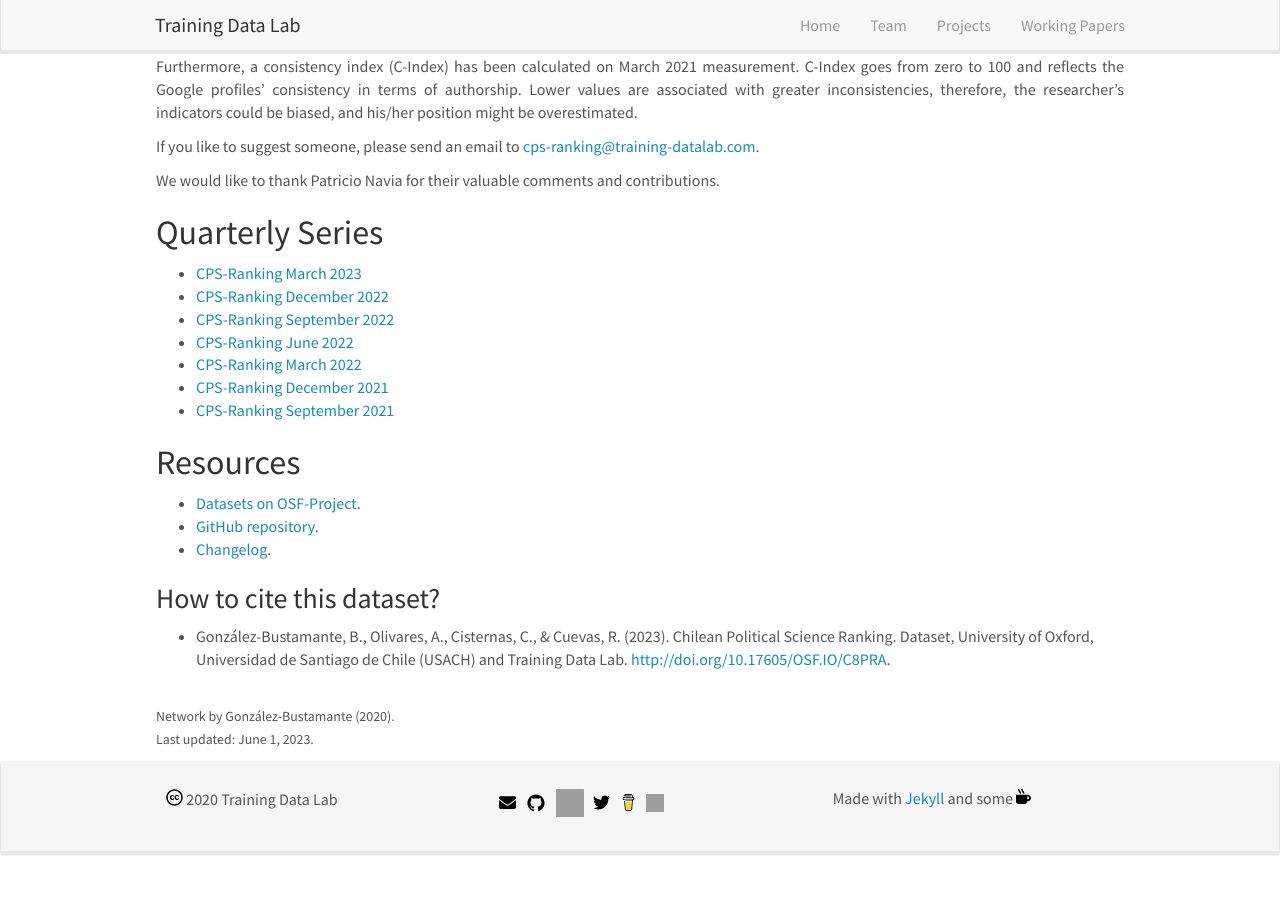
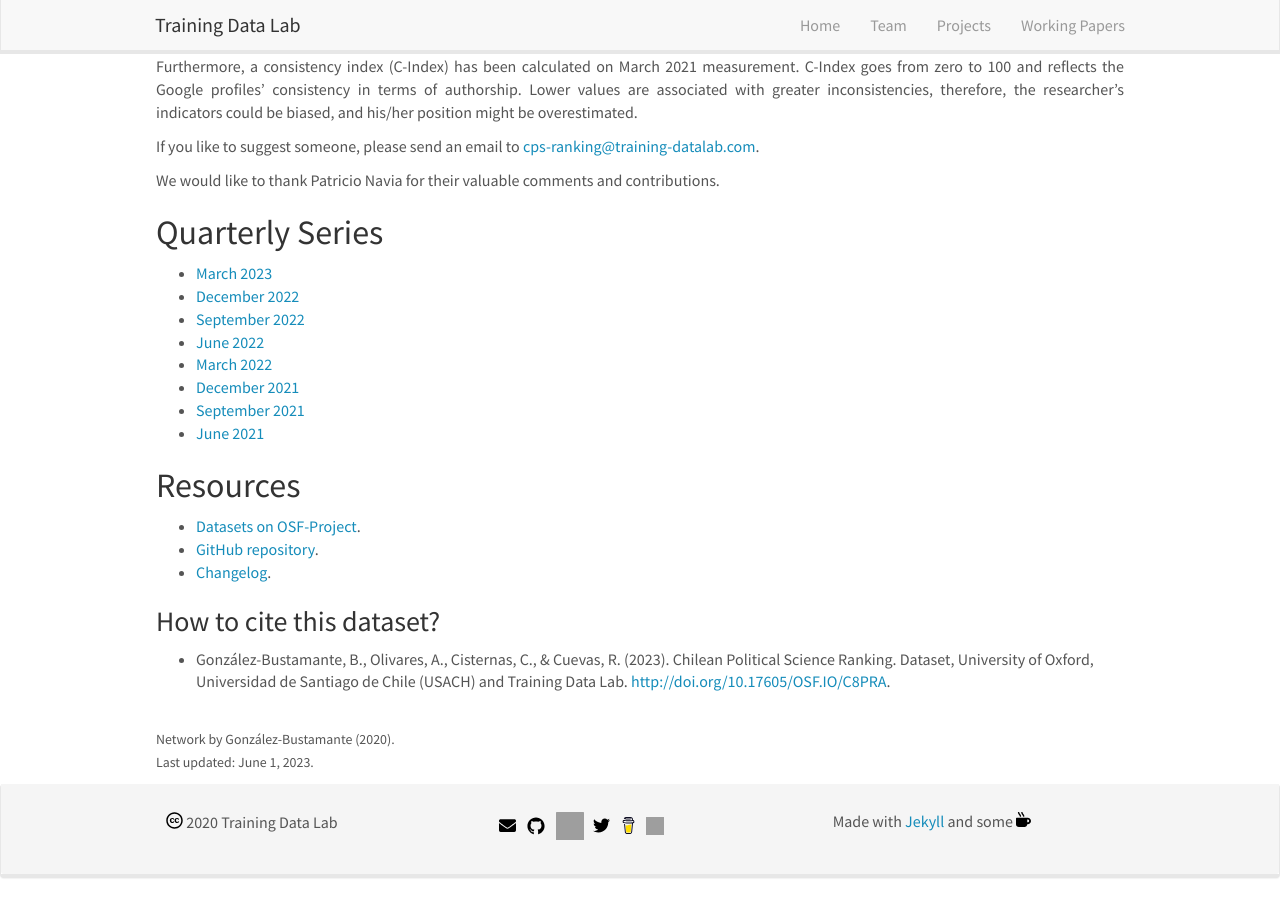
Before and after one commit to training-datalab/old-training-datalab.com, a Jekyll site: the page built from _pages/cps-ranking.md, in a window 1280 px wide and 900 px high, scrolled down 565 px. Built offline with Jekyll 4.4.1, drawn with Linux system fonts in a browser that asks for light colours; nearby versions of some CDN libraries; before the commit the page ends 1442 px from its top, so only the background shows below that.

Commit message:
Update cps-ranking.md

```diff
--- a/_pages/cps-ranking.md
+++ b/_pages/cps-ranking.md
@@ -30,13 +30,14 @@ permalink: /projects/cps-ranking
 
 ## Quarterly Series
 
-- [CPS-Ranking March 2023](https://training-datalab.com/projects/cps-ranking/2023-03-03-impact-ranking)
-- [CPS-Ranking December 2022](https://training-datalab.com/projects/cps-ranking/2022-12-05-impact-ranking)
-- [CPS-Ranking September 2022](https://training-datalab.com/projects/cps-ranking/2022-09-01-impact-ranking)
-- [CPS-Ranking June 2022](https://training-datalab.com/projects/cps-ranking/2022-06-02-impact-ranking)
-- [CPS-Ranking March 2022](https://training-datalab.com/projects/cps-ranking/2022-03-01-impact-ranking)
-- [CPS-Ranking December 2021](https://training-datalab.com/projects/cps-ranking/2021-12-02-impact-ranking)
-- [CPS-Ranking September 2021](https://training-datalab.com/projects/cps-ranking/2021-09-01-impact-ranking)
+- [March 2023](https://training-datalab.com/projects/cps-ranking/2023-03-03-impact-ranking)
+- [December 2022](https://training-datalab.com/projects/cps-ranking/2022-12-05-impact-ranking)
+- [September 2022](https://training-datalab.com/projects/cps-ranking/2022-09-01-impact-ranking)
+- [June 2022](https://training-datalab.com/projects/cps-ranking/2022-06-02-impact-ranking)
+- [March 2022](https://training-datalab.com/projects/cps-ranking/2022-03-01-impact-ranking)
+- [December 2021](https://training-datalab.com/projects/cps-ranking/2021-12-02-impact-ranking)
+- [September 2021](https://training-datalab.com/projects/cps-ranking/2021-09-01-impact-ranking)
+- [June 2021](https://training-datalab.com/projects/cps-ranking/2021-06-01-impact-ranking)
 
 ## Resources
 
```
